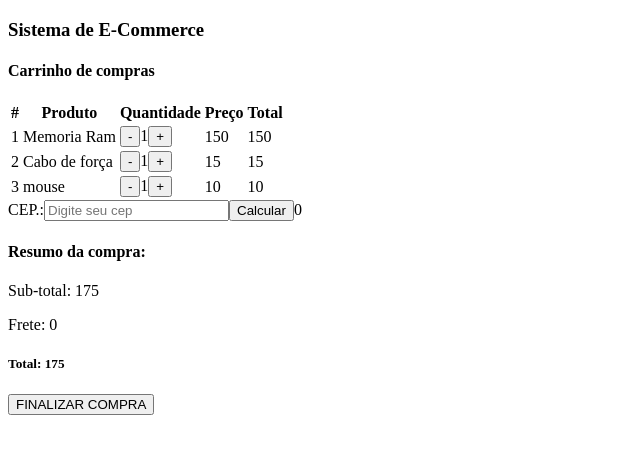
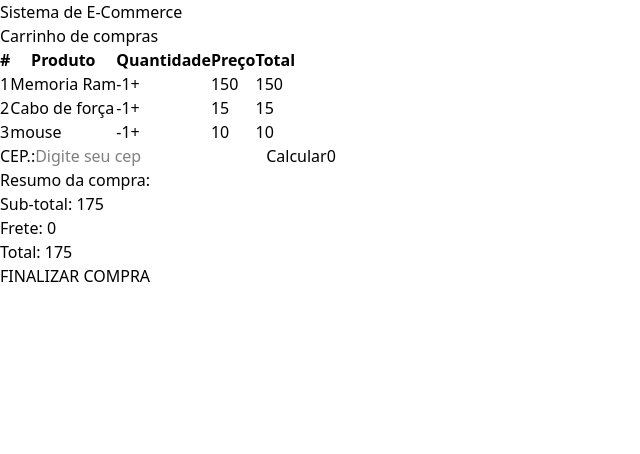
Before and after one commit to eliseu-daniel/e-commerce, a React (Vite) app: page / in a window 1280 px wide. Shown: the top 454 px of the page, without its empty margins (0-640 px from the left). Built offline with nearby package versions, Linux system fonts and the light colour scheme.

Commit message:
install tailwindcss

```diff
--- a/package.json
+++ b/package.json
@@ -10,8 +10,10 @@
     "preview": "vite preview"
   },
   "dependencies": {
+    "@tailwindcss/vite": "^4.1.11",
     "react": "^19.1.0",
-    "react-dom": "^19.1.0"
+    "react-dom": "^19.1.0",
+    "tailwindcss": "^4.1.11"
   },
   "devDependencies": {
     "@eslint/js": "^9.29.0",
--- a/src/index.css
+++ b/src/index.css
@@ -0,0 +1 @@
+@import "tailwindcss";
--- a/vite.config.ts
+++ b/vite.config.ts
@@ -1,7 +1,8 @@
 import { defineConfig } from 'vite'
 import react from '@vitejs/plugin-react-swc'
+import tailwindcss from '@tailwindcss/vite'
 
 // https://vite.dev/config/
 export default defineConfig({
-  plugins: [react()],
+  plugins: [react(), tailwindcss()],
 })
```
Also changed, not shown: 1 other file (tests, documents, lock files or other folders).
